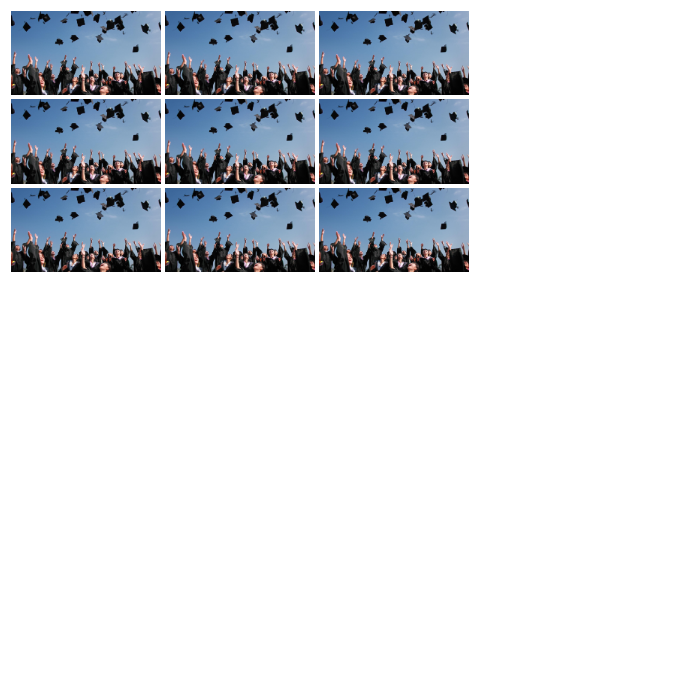
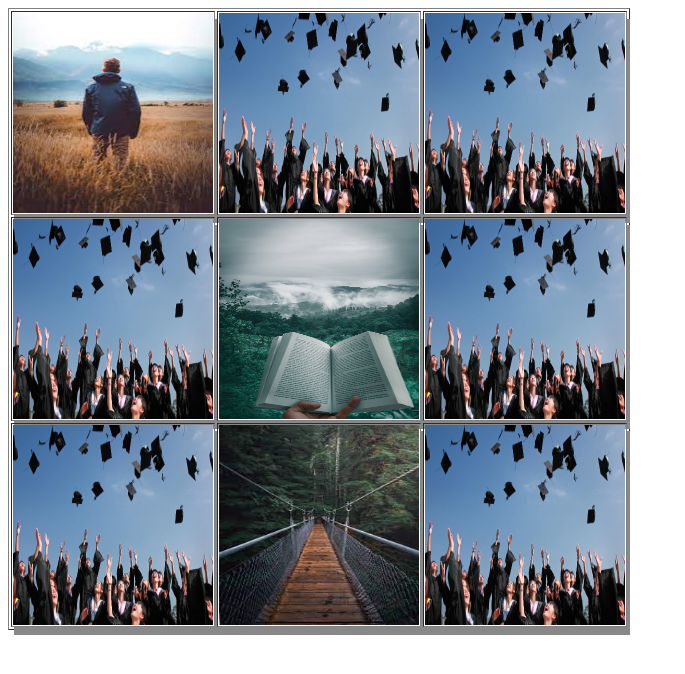
Before and after one commit to AyushiKundu/HTML_task, a plain HTML site: page gallery.html in a window 1280 px wide. Shown: the whole page, without its empty margins (0-685 px from the left). Drawn offline with Linux system fonts and the light colour scheme.

Commit message:
Add files via upload

```diff
--- a/gallery.html
+++ b/gallery.html
@@ -3,24 +3,31 @@
     img:hover {
       opacity: 0.5;
     }
+    tr,td{
+        box-shadow: 3px 8px #888888;
+    }
+    td>img{
+        height: 200px;
+        width: 200px;
+    }
     </style>
 </head>
 
 
-    <table>
+    <table border="1">
        <tr>
-           <td><img src="./background.jpg" width="150px"</td>
+           <td><img src="./pic1.jpg" width="150px"</td>
            <td><img src="./background.jpg" width="150px"</td>
            <td><img src="./background.jpg" width="150px"</td>
         </tr>
         <tr>
             <td><img src="./background.jpg" width="150px"</td>
-            <td><img src="./background.jpg" width="150px"</td>
+            <td><img src="./pic2.jpg" width="150px"</td>
             <td><img src="./background.jpg" width="150px"</td>
         </tr>
         <tr>
             <td><img src="./background.jpg" width="150px"</td>
-            <td><img src="./background.jpg" width="150px"</td>
+            <td><img src="./pic3.jpg" width="150px"</td>
             <td><img src="./background.jpg" width="150px"</td>
         </tr>
     </table>
```
Also changed, not shown: pic1.jpg (added), pic2.jpg (added), pic3.jpg (added).
